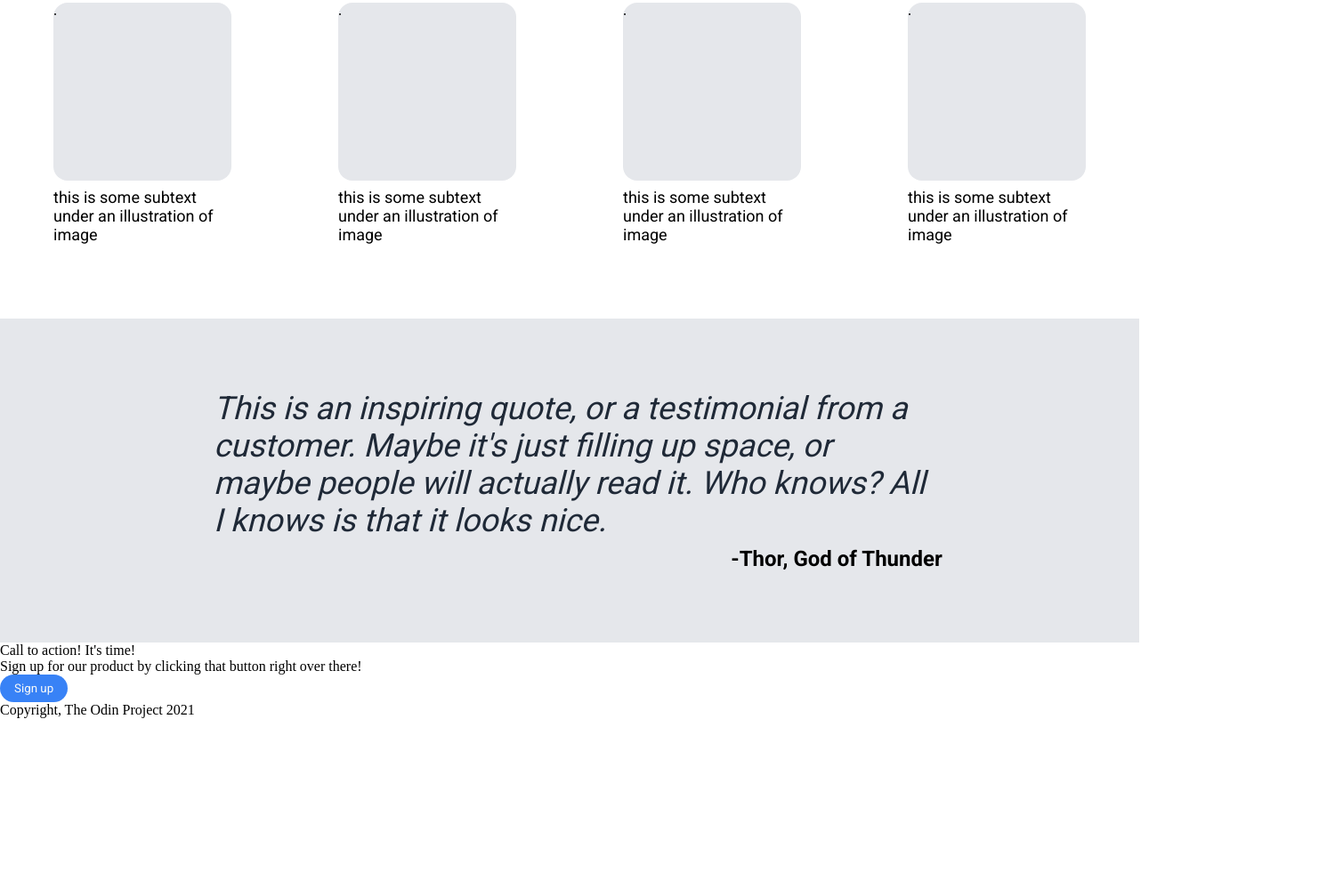
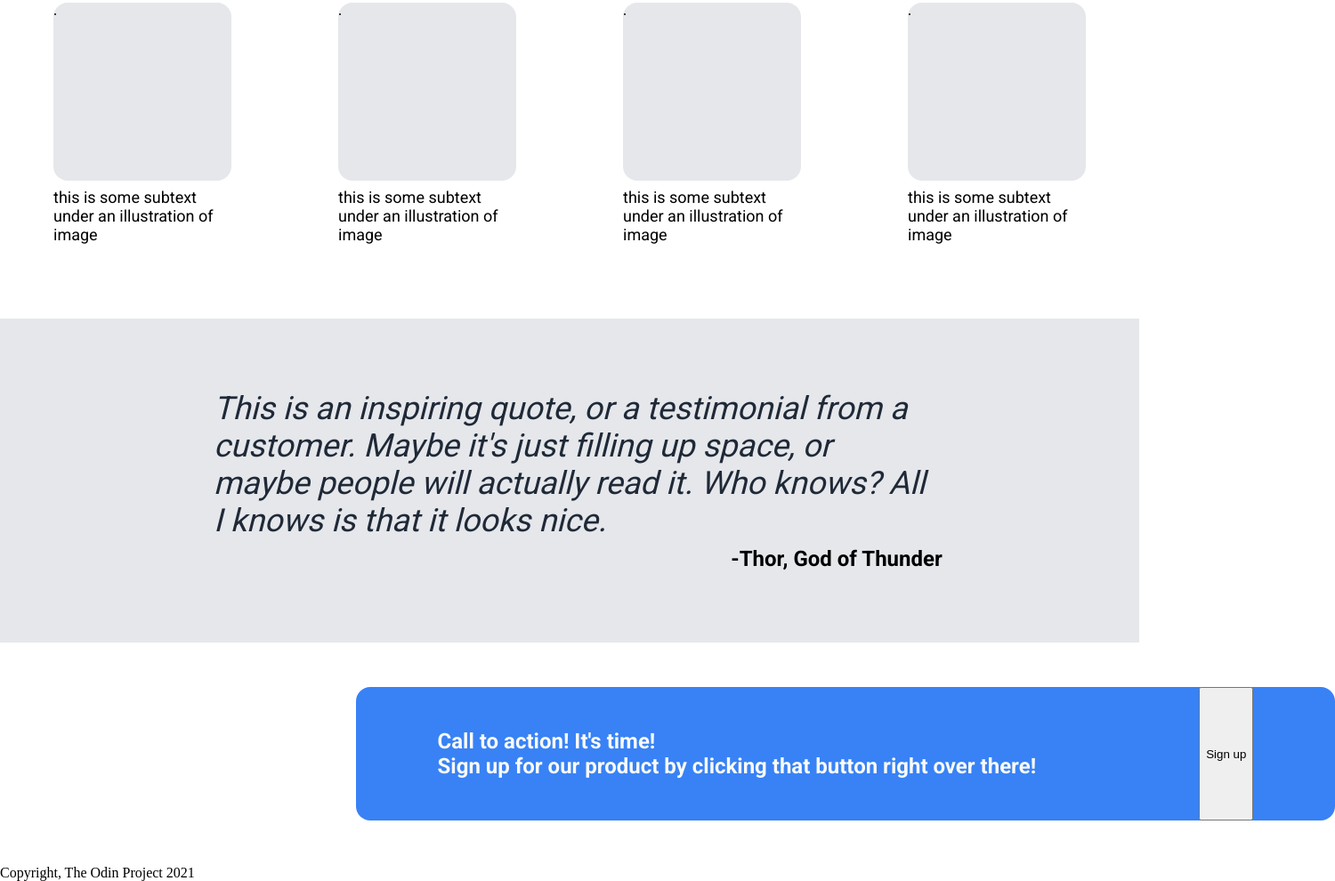
Before and after one commit to manssigupta/landing-page, a plain HTML site: page index.html in a window 1280 px wide. Shown: the part 516-1506 px from the top of the page at 89% size, 1500 px wide, since content can reach past the window. Before the commit the page ends 1323 px from the top, so only its background shows below. Drawn offline with Linux system fonts and the light colour scheme.

Commit message:
Add style to sign up section

```diff
--- a/style.css
+++ b/style.css
@@ -71,13 +71,13 @@ ul{
     flex-wrap: wrap;
     margin-bottom: 8px;
 }
-.same{
+.above{
     background-color: #3882F6;
     color: #F9FAF8;
-    border: none;
-    border-radius: 16px;
+    border-radius: 8px;
     font-family: Roboto, sans-serif;
     padding: 8px 16px;
+    border-color: #F9FAF8;
 }
 
 
@@ -134,3 +134,44 @@ ul{
     margin-left:600px;
     padding-bottom: 80px;
 }
+.signupbox{
+    background-color: #3882F6;
+    display: flex;
+    border-radius: 16px;
+    height: 150px;
+    width: 1100px;
+    margin-left: 400px;
+    margin-top: 50px;
+    justify-content: space-around;
+    margin-bottom: 50px;
+}
+.below{
+    background-color: #3882F6;
+    color: #F9FAF8;
+    border-radius: 12px;
+    font-family: Roboto, sans-serif;
+    padding: 8px 12px;
+    border-color: #F9FAF8;
+    margin-top: 48px;
+    margin-bottom: 48px;
+}
+.signuptext{
+    display: flex;
+    flex-direction: column;
+    justify-content: center;
+
+}
+.maintext{
+    font-weight: 900;
+    font-family: Roboto, sans-serif;
+    font-size: 24px;
+    color: #F9FAF8;
+
+}
+.maintext1{
+
+    font-family: Roboto, sans-serif;
+    font-size: 18px;
+    color: #F9FAF8;
+
+}
```
